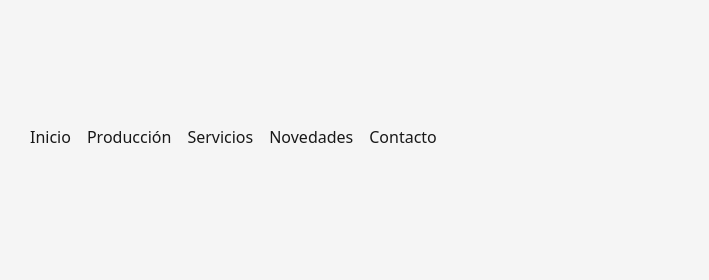
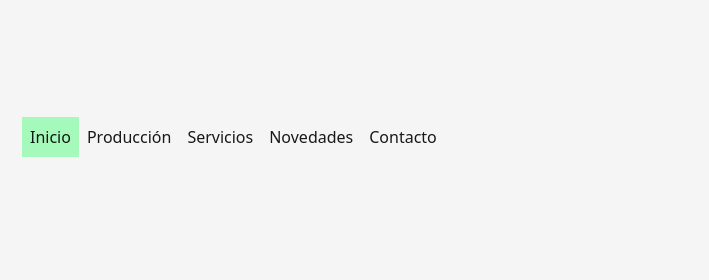
Before and after one commit to Soypome/adn-pre_entrega_3, a plain HTML site: page index.html in a window 1280 px wide. In both pictures the pointer is over the link "Inicio". Shown: the top 280 px of the page, 571-1280 px from the left. Drawn offline with nearby package versions, Linux system fonts and the light colour scheme.

Commit message:
agrege el hover

```diff
--- a/css/style.css
+++ b/css/style.css
@@ -52,7 +52,7 @@ header {
   color: black;
 }
 
-.nav_link:hover {
+.nav-link:hover {
   background-color: #01ff4154;
 }
 
```
